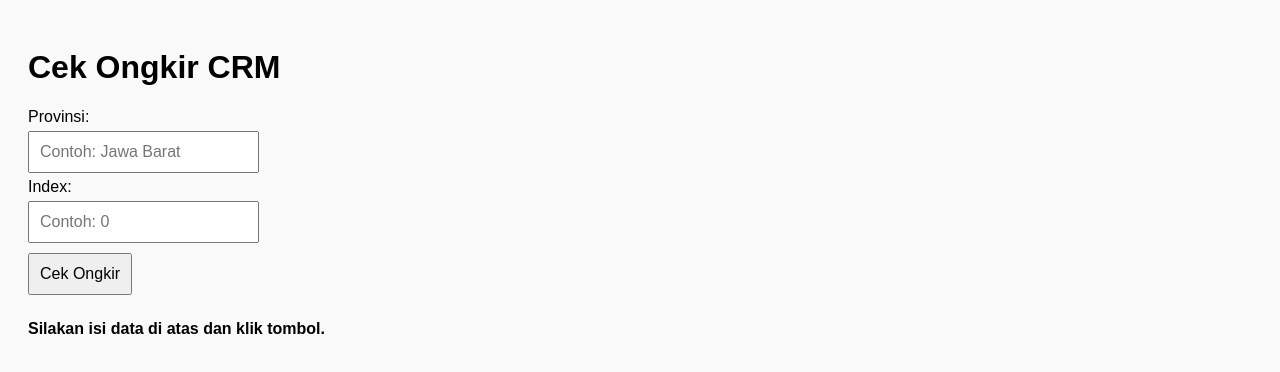
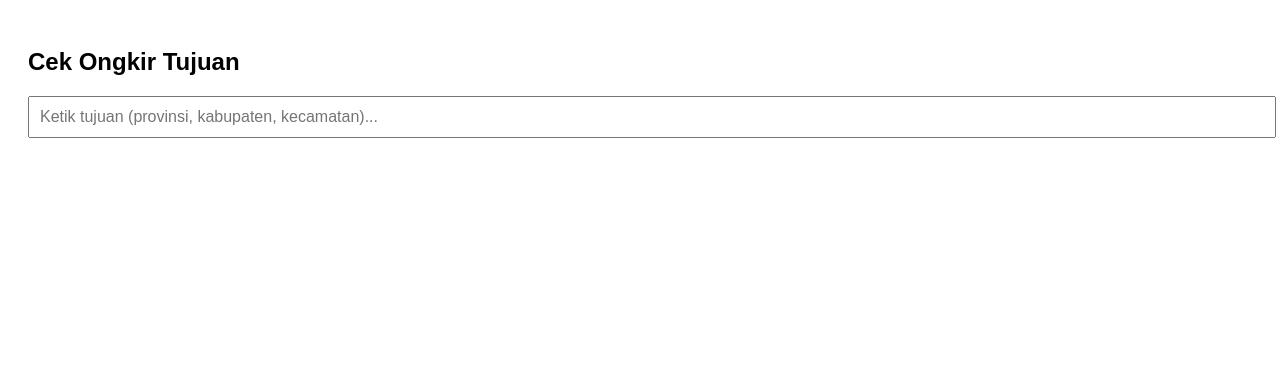
Before and after one commit to kiose7/ongkircrm, a plain HTML site: page index.html in a window 1280 px wide. Drawn offline with Linux system fonts and the light colour scheme.

Commit message:
Update index.html

```diff
--- a/index.html
+++ b/index.html
@@ -2,62 +2,75 @@
 <html lang="id">
 <head>
   <meta charset="UTF-8">
-  <title>Cek Ongkir CRM</title>
+  <title>Cek Ongkir</title>
   <style>
-    body {
-      font-family: sans-serif;
-      padding: 20px;
-      background-color: #f9f9f9;
+    body { font-family: Arial; padding: 20px; }
+    input[type="text"] { width: 100%; padding: 10px; font-size: 16px; }
+    ul.suggestions {
+      list-style: none;
+      margin: 0;
+      padding: 0;
+      border: 1px solid #ccc;
+      max-height: 200px;
+      overflow-y: auto;
+      position: absolute;
+      width: 100%;
+      background: #fff;
+      z-index: 10;
     }
-    input, button {
+    ul.suggestions li {
       padding: 10px;
-      margin: 5px 0;
-      font-size: 16px;
+      cursor: pointer;
     }
-    #hasil {
-      margin-top: 20px;
-      font-weight: bold;
+    ul.suggestions li:hover {
+      background: #f0f0f0;
     }
   </style>
 </head>
 <body>
-  <h1>Cek Ongkir CRM</h1>
-
-  <label for="provinsi">Provinsi:</label><br>
-  <input type="text" id="provinsi" placeholder="Contoh: Jawa Barat"><br>
-
-  <label for="index">Index:</label><br>
-  <input type="number" id="index" placeholder="Contoh: 0"><br>
-
-  <button onclick="cekOngkir()">Cek Ongkir</button>
-
-  <p id="hasil">Silakan isi data di atas dan klik tombol.</p>
+  <h2>Cek Ongkir Tujuan</h2>
+  <input type="text" id="tujuanInput" placeholder="Ketik tujuan (provinsi, kabupaten, kecamatan)...">
+  <ul class="suggestions" id="suggestions" hidden></ul>
 
   <script>
-    function cekOngkir() {
-      const provinsi = document.getElementById('provinsi').value.trim();
-      const index = document.getElementById('index').value;
+    const data = [
+      { label: "Aceh - Kab. Aceh Barat - Johan Pahlawan", provinsi: "Aceh", index: "1" },
+      { label: "Aceh - Kab. Aceh Barat - Samatiga", provinsi: "Aceh", index: "2" },
+      { label: "Aceh - Kab. Aceh Barat - Bubon", provinsi: "Aceh", index: "3" },
+      { label: "Aceh - Kab. Aceh Barat - Arongan Lambalek", provinsi: "Aceh", index: "4" },
+      { label: "Aceh - Kab. Aceh Barat - Woyla", provinsi: "Aceh", index: "5" }
+      // tambahkan semua data lain dari autodata.lst ke sini
+    ];
 
-      if (!provinsi || index === "") {
-        document.getElementById('hasil').innerText = "Mohon isi provinsi dan index.";
+    const input = document.getElementById('tujuanInput');
+    const suggestionBox = document.getElementById('suggestions');
+
+    input.addEventListener('input', () => {
+      const val = input.value.toLowerCase();
+      const filtered = data.filter(d => d.label.toLowerCase().includes(val));
+      renderSuggestions(filtered);
+    });
+
+    function renderSuggestions(list) {
+      suggestionBox.innerHTML = '';
+      if (list.length === 0) {
+        suggestionBox.hidden = true;
         return;
       }
+      list.forEach(item => {
+        const li = document.createElement('li');
+        li.textContent = item.label;
+        li.onclick = () => selectItem(item);
+        suggestionBox.appendChild(li);
+      });
+      suggestionBox.hidden = false;
+    }
 
-      const url = `https://script.google.com/macros/s/AKfycby3xAhYR-NrT9NR6N56O1ZUIUhLb4V1ufxemPSZ15n2EquTDrhdXnekYXhI5UG7ZhqoVw/exec?provinsi=${encodeURIComponent(provinsi)}&index=${index}`;
-
-      fetch(url)
-        .then(res => res.json())
-        .then(data => {
-          if (data.error) {
-            document.getElementById('hasil').innerText = "❌ " + data.error;
-          } else {
-            document.getElementById('hasil').innerText = `✅ Ongkir: Rp${data.ongkir}`;
-          }
-        })
-        .catch(err => {
-          console.error(err);
-          document.getElementById('hasil').innerText = "Terjadi kesalahan saat mengambil data.";
-        });
+    function selectItem(item) {
+      input.value = item.label;
+      suggestionBox.hidden = true;
+      const url = `https://script.google.com/macros/s/AKfycby3xAhYR-NrT9NR6N56O1ZUIUhLb4V1ufxemPSZ15n2EquTDrhdXnekYXhI5UG7ZhqoVw/exec?provinsi=${encodeURIComponent(item.provinsi)}&index=${item.index}`;
+      window.open(url, '_blank');
     }
   </script>
 </body>
```
